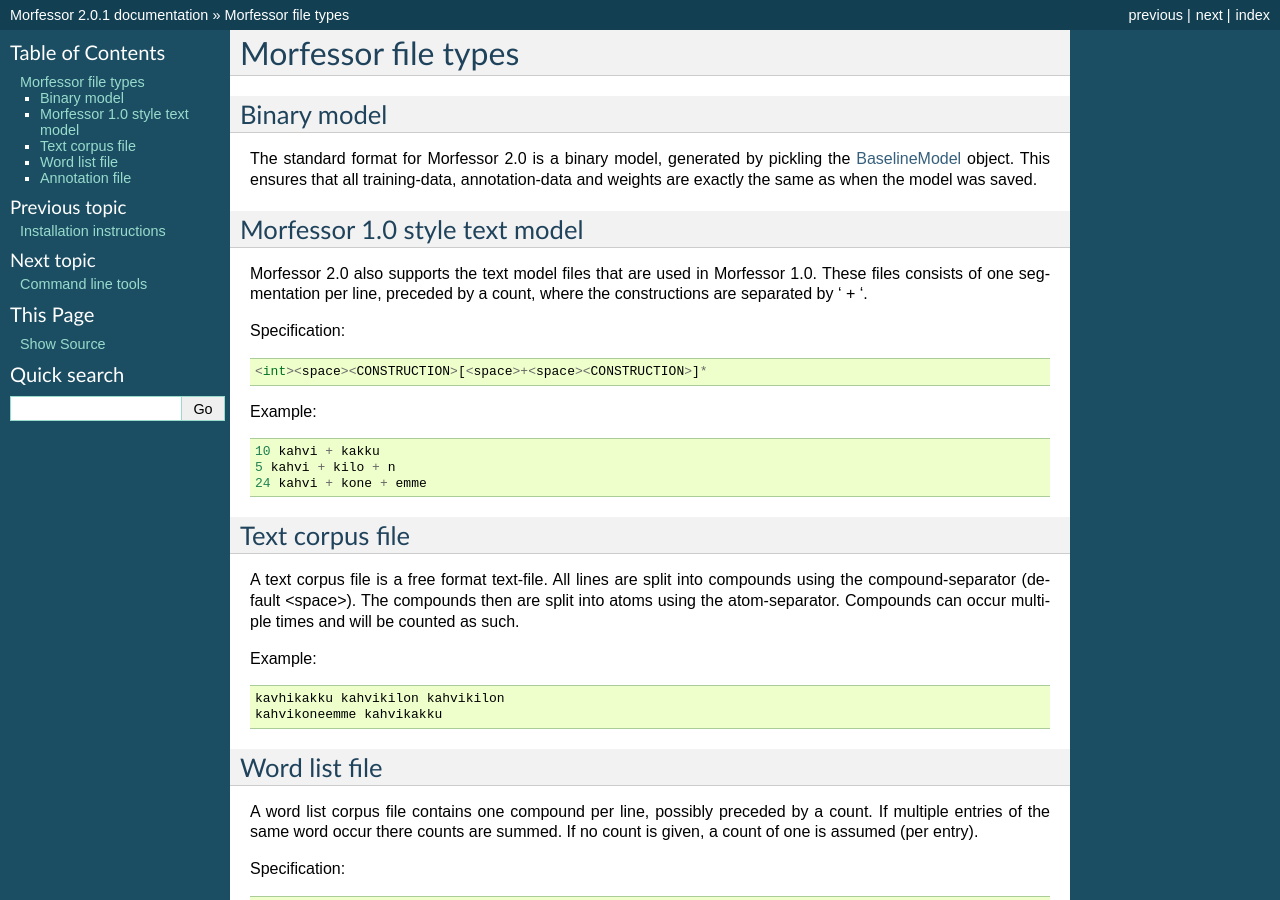
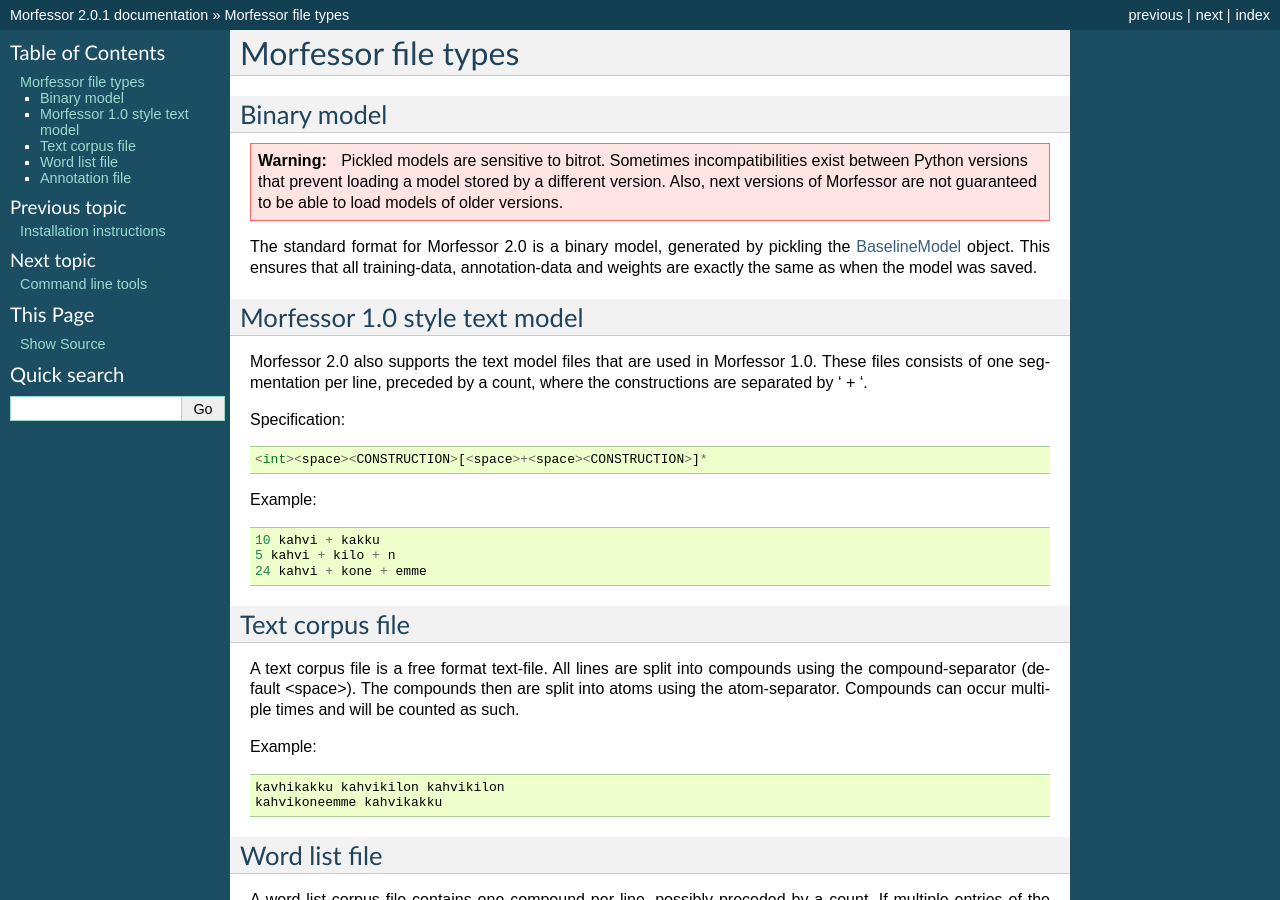
Before and after one commit to aalto-speech/morfessor, a Sphinx documentation site: the page built from docs/source/filetypes.rst, in a window 1280 px wide and 900 px high. Built offline with Sphinx 7.4.7, drawn with Linux system fonts in a browser that asks for light colours.

Commit message:
Add warning for pickled models in documentation

```diff
--- a/docs/source/filetypes.rst
+++ b/docs/source/filetypes.rst
@@ -5,6 +5,14 @@
 
 Binary model
 ------------
+
+.. warning::
+
+    Pickled models are sensitive to bitrot. Sometimes incompatibilities exist
+    between Python versions that prevent loading a model stored by a different
+    version. Also, next versions of Morfessor are not guaranteed to be able to
+    load models of older versions.
+
 The standard format for Morfessor 2.0 is a binary model, generated by pickling
 the :ref:`BaselineModel <baseline-model-label>` object. This ensures that all
 training-data, annotation-data and weights are exactly the same as when the
```
